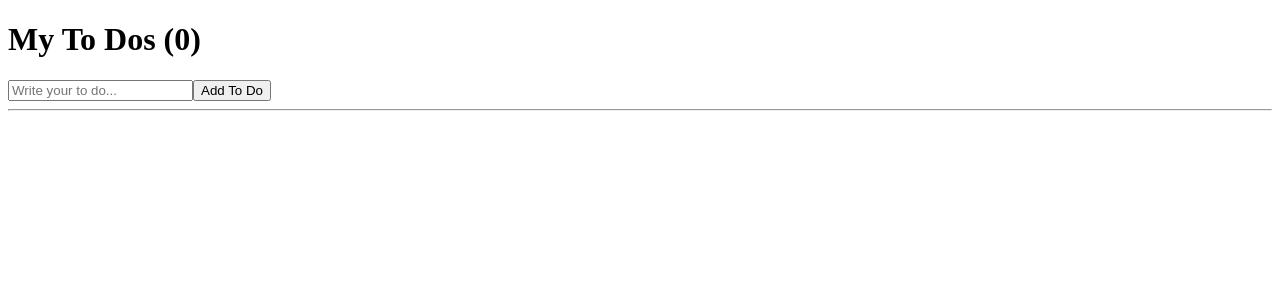
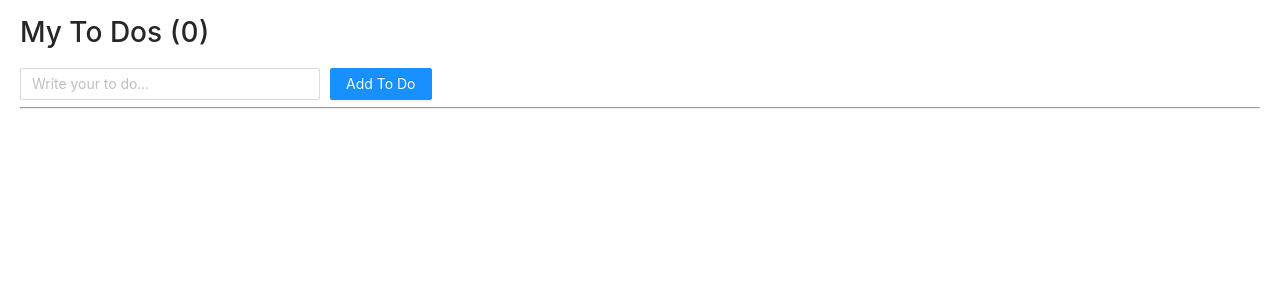
Before and after one commit to sso-hyeon/react-beginner, a React (Create React App) app: page / in a window 1280 px wide. Shown: the top 300 px of the page. Built offline with nearby package versions, Linux system fonts and the light colour scheme.

Commit message:
antd 적용해보기

```diff
--- a/package.json
+++ b/package.json
@@ -6,6 +6,7 @@
         "@testing-library/jest-dom": "^5.16.4",
         "@testing-library/react": "^12.1.4",
         "@testing-library/user-event": "^13.5.0",
+        "antd": "^4.19.5",
         "prop-types": "^15.8.1",
         "react": "^18.0.0",
         "react-dom": "^18.0.0",
--- a/src/App.js
+++ b/src/App.js
@@ -1,4 +1,6 @@
 import { useState, useEffect } from "react";
+import "antd/dist/antd.css";
+import { Input, Button } from "antd";
 
 function App() {
     const [toDo, setToDo] = useState("");
@@ -13,11 +15,17 @@ function App() {
         setToDo("");
     };
     return (
-        <div>
+        <div style={{ margin: "10px 20px" }}>
             <h1>My To Dos ({toDos.length})</h1>
             <form onSubmit={onSubmit}>
-                <input onChange={onChange} value={toDo} type="text" placeholder="Write your to do..."></input>
-                <button>Add To Do</button>
+                <Input
+                    onChange={onChange}
+                    value={toDo}
+                    type="text"
+                    placeholder="Write your to do..."
+                    style={{ width: "300px", marginRight: "10px" }}
+                />
+                <Button type="primary">Add To Do</Button>
             </form>
             <hr />
             <ul>
```
Also changed, not shown: 1 other file (tests, documents, lock files or other folders).
